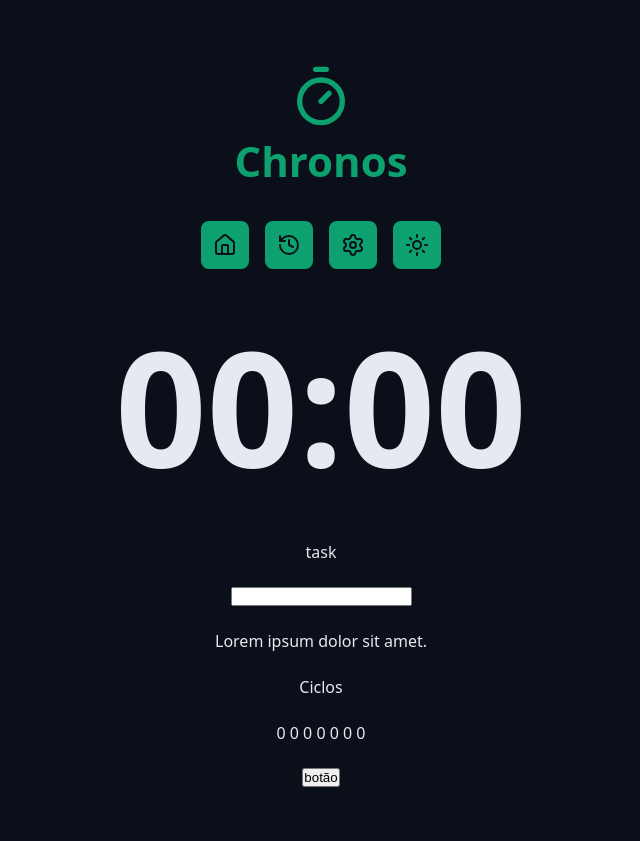
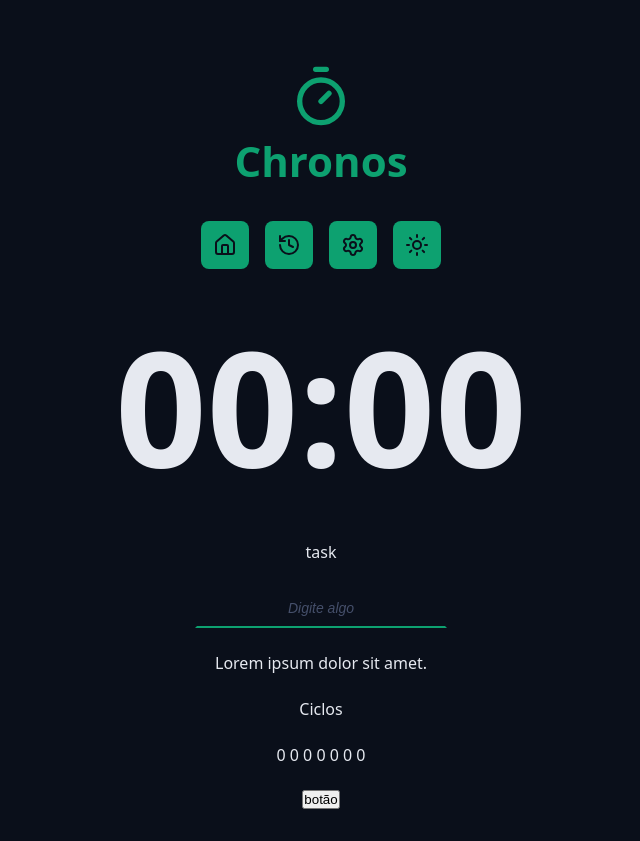
Before and after one commit to juliohtm08/chronos-pomodoro-react-19, a React (Vite) app: page / in a window 1280 px wide. Shown: the whole page, without its empty margins (319-959 px from the left). Before the commit the page ends 819 px from the top, so only its background shows below. Built offline with nearby package versions, Linux system fonts and the light colour scheme.

Commit message:
Input: adicionando estilos de CSS para input ativo, em foco e desativado

```diff
--- a/src/App.tsx
+++ b/src/App.tsx
@@ -25,7 +25,12 @@
       <Container>
         <form className='form'>
           <div className='formRow'>
-            <DefaultInput id='meuid' labelText='task' />
+            <DefaultInput
+              id='meuid'
+              type='text'
+              labelText='task'
+              placeholder='Digite algo'
+            />
           </div>
 
           <div className='formRow'>
--- a/src/components/DefaultInput/index.tsx
+++ b/src/components/DefaultInput/index.tsx
@@ -1,4 +1,5 @@
 import type React from 'react';
+import styles from './styles.module.css';
 
 type DefaultInputProps = {
   id: string;
@@ -14,7 +15,7 @@
   return (
     <>
       <label htmlFor={id}>{labelText}</label>
-      <input id={id} type={type} {...rest} />
+      <input className={styles.input} id={id} type={type} {...rest} />
     </>
   );
 }
--- /dev/null
+++ b/src/components/DefaultInput/styles.module.css
@@ -0,0 +1,28 @@
+.input {
+  background-color: transparent;
+  text-align: center;
+  font-size: 1.8rem;
+  padding: 0.8rem;
+  color: var(--text-default);
+  outline: none;
+
+  border: 0.2rem solid transparent;
+  border-bottom: 0.2rem solid var(--primary);
+  transition: all 0.1s ease-in-out;
+}
+
+.input:focus {
+  border-radius: 0.8rem;
+  border: 0.2rem solid var(--primary);
+}
+
+.input::placeholder {
+  color: var(--gray-500);
+  font-size: 1.4rem;
+  font-style: italic;
+}
+
+.input:disabled {
+  border-bottom: 0.2rem solid var(--disabled);
+  color: var(--text-muted);
+}
```
